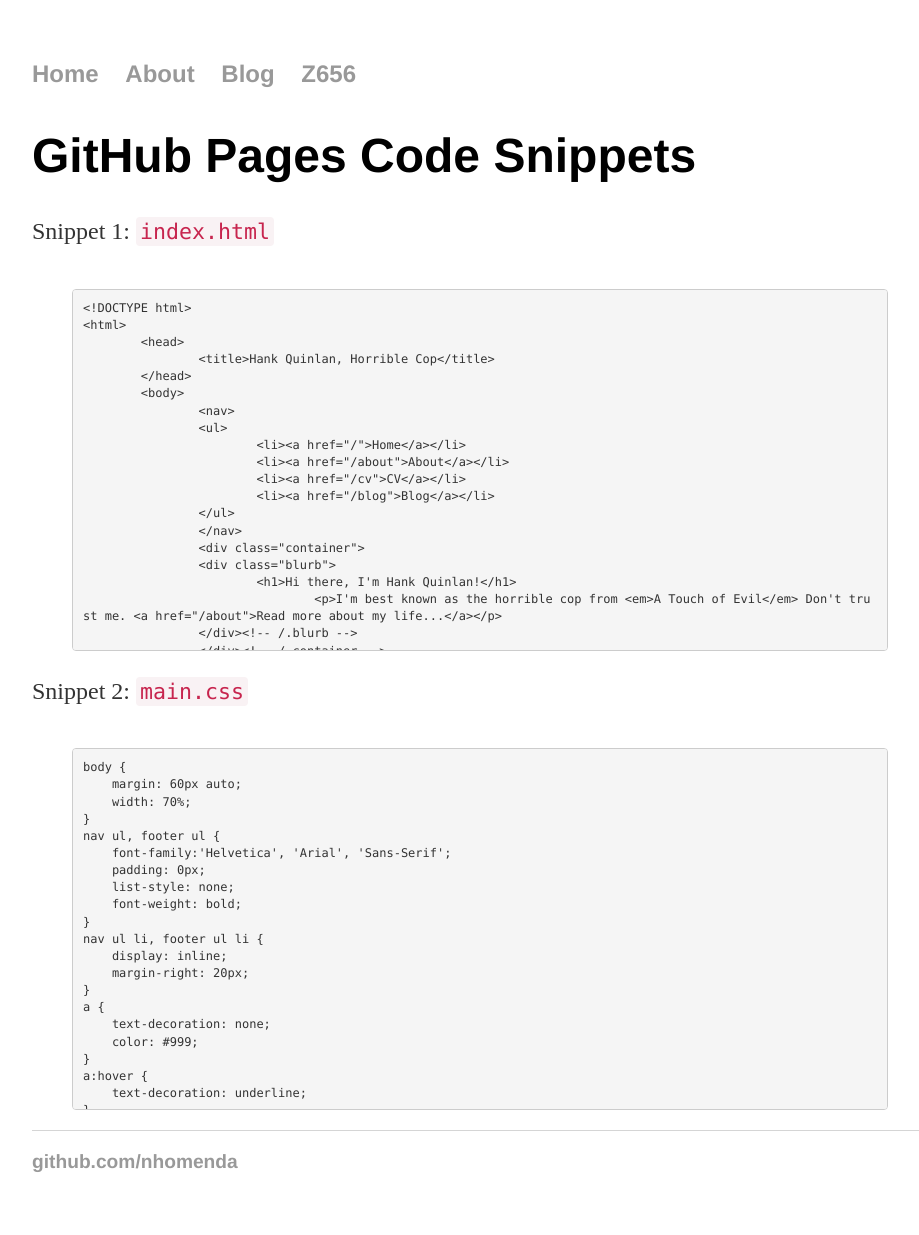
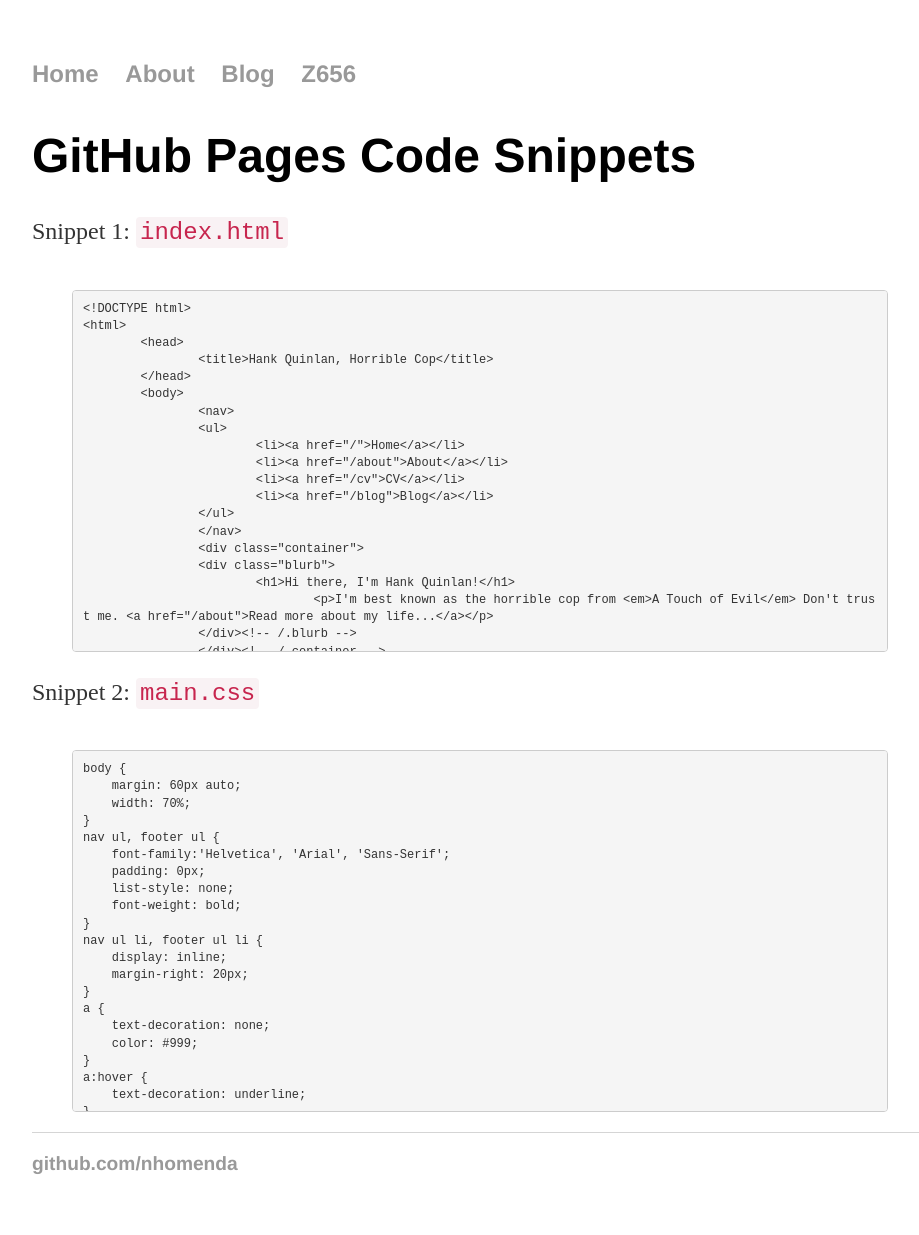
Before and after one commit to nhomenda/nhomenda.github.io, a Jekyll site: the page built from Z656/github-pages.html, in a window 1280 px wide. Shown: the whole page, without its empty margins (160-1079 px from the left). Built offline with Jekyll 4.4.1, drawn with Linux system fonts in a browser that asks for light colours.

Commit message:
Update main.css

```diff
--- a/css/main.css
+++ b/css/main.css
@@ -99,3 +99,15 @@ pre code {
   max-height: 340px;
   overflow-y: scroll;
 }
+
+code,
+kbd,
+pre,
+samp {
+  font-family: monospace, serif;
+  font-size: 1em;
+}
+
+pre {
+  white-space: pre-wrap;
+}
```
